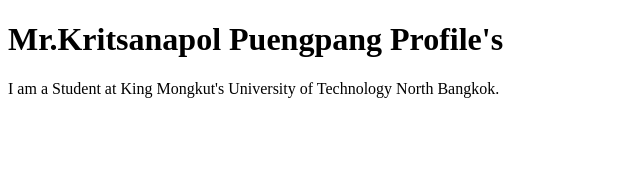
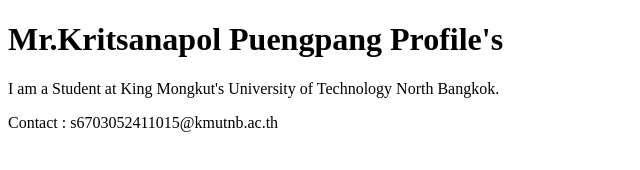
Before and after one commit to danicabeau/github-desktop-project, a plain HTML site: page index.html in a window 1280 px wide. Shown: the whole page, without its empty margins (0-640 px from the left). Drawn offline with Linux system fonts and the light colour scheme.

Commit message:
Add contact me
add contact me

```diff
--- a/index.html
+++ b/index.html
@@ -8,5 +8,6 @@
 <body>
     <h1>Mr.Kritsanapol Puengpang Profile's</h1>
     <p>I am a Student at King Mongkut's University of Technology North Bangkok.</p>
+    <footer>Contact : s6703052411015@kmutnb.ac.th</footer>
 </body>
 </html>
```
